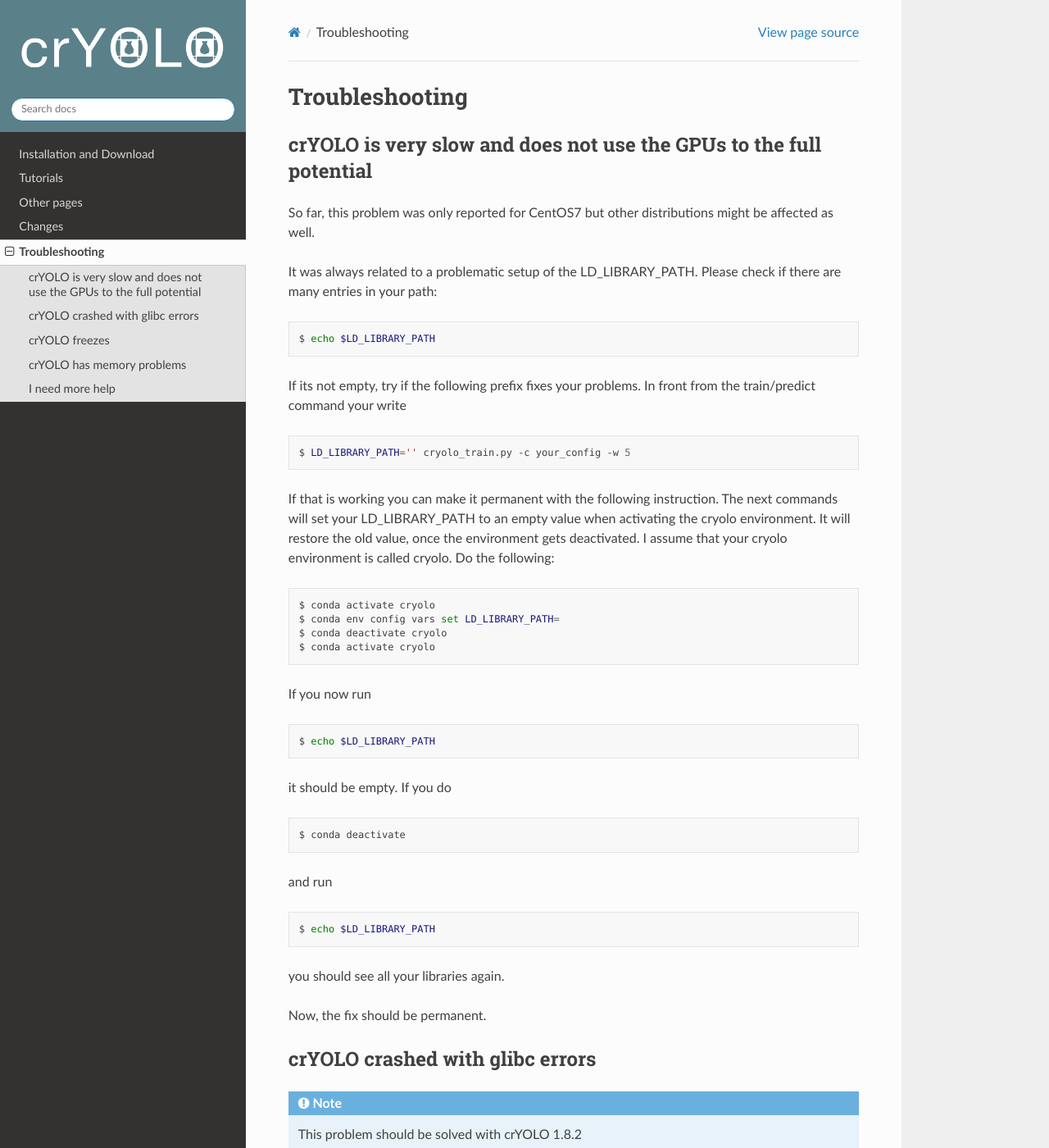
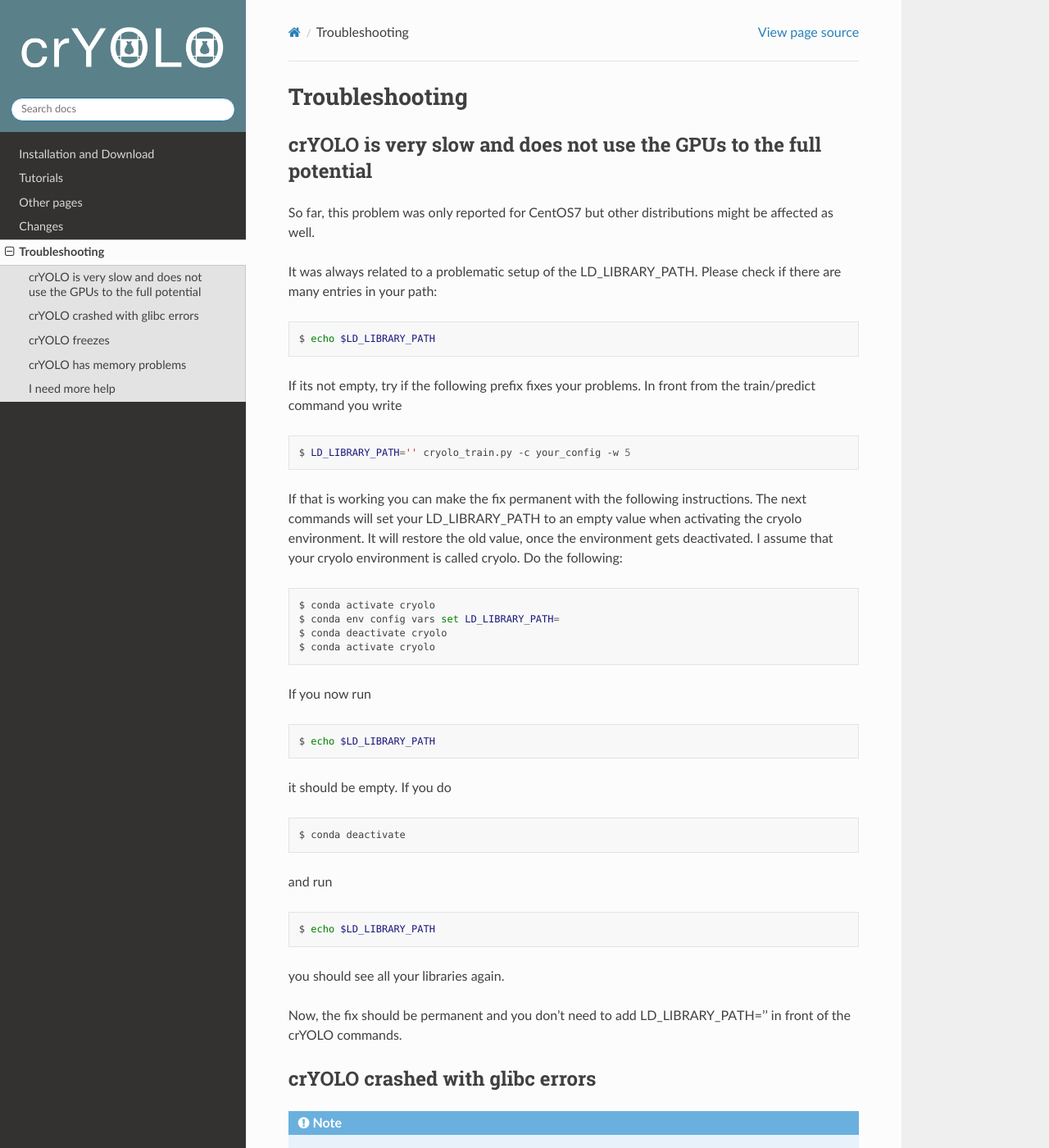
Before and after one commit to MPI-Dortmund/cryolo, a Sphinx documentation site: the page built from source/troubleshooting.rst, in a window 1280 px wide and 1400 px high. Shown: the whole window at 82% size. Built offline with Sphinx 7.4.7 and the Read the Docs theme 2.0.0, drawn with Linux system fonts in a browser that asks for light colours.

Commit message:
fix typo

```diff
--- a/source/troubleshooting.rst
+++ b/source/troubleshooting.rst
@@ -12,13 +12,13 @@ It was always related to a problematic setup of the LD_LIBRARY_PATH. Please chec
 
     echo $LD_LIBRARY_PATH
 
-If its not empty, try if the following prefix fixes your problems. In front from the train/predict command your write
+If its not empty, try if the following prefix fixes your problems. In front from the train/predict command you write
 
 .. prompt:: bash $
 
     LD_LIBRARY_PATH='' cryolo_train.py -c your_config -w 5
 
-If that is working you can make it permanent with the following instruction. The next commands will set your LD_LIBRARY_PATH to an empty value when activating the cryolo environment. It will restore the old value, once the environment gets deactivated. I assume that your cryolo environment is called cryolo. Do the following:
+If that is working you can make the fix permanent with the following instructions. The next commands will set your LD_LIBRARY_PATH to an empty value when activating the cryolo environment. It will restore the old value, once the environment gets deactivated. I assume that your cryolo environment is called cryolo. Do the following:
 
 .. prompt:: bash $
 
@@ -47,7 +47,7 @@ and run
 
 you should see all your libraries again.
 
-Now, the fix should be permanent.
+Now, the fix should be permanent and you don't need to add LD_LIBRARY_PATH='' in front of the crYOLO commands.
 
 .. _cryolo-glibc-label:
 crYOLO crashed with glibc errors
```
